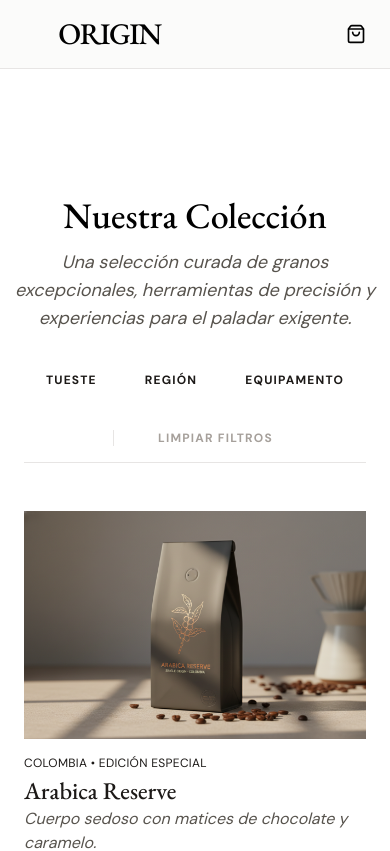
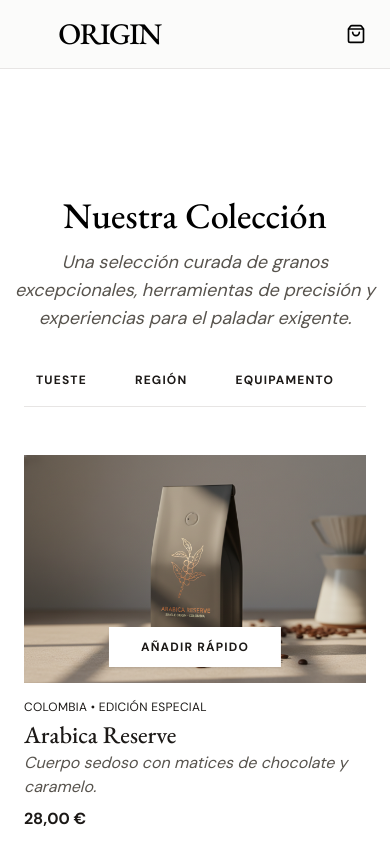
Before and after one commit to arturolguillen/devarturo-1-catalog-page, a Next.js app: page / in a window 390 px wide. Shown: the top 851 px of the page. Built offline with nearby package versions, Linux system fonts and the light colour scheme.

Commit message:
Refactor FilterBar layout for improved responsiveness and update ProductItem button for better visibility on hover

```diff
--- a/src/components/FilterBar.tsx
+++ b/src/components/FilterBar.tsx
@@ -3,7 +3,7 @@ export default function FilterBar({ children }: {
 }) {
     return (
         <section className="mb-12 px-6 max-w-7xl mx-auto translate-y-5 transition-all duration-700 ease-out delay-100">
-            <div className="flex flex-wrap justify-center items-center gap-6 border-b border-stone-200 pb-2">
+            <div className="flex items-center gap-6 border-b border-stone-200 pb-2 md:justify-center overflow-x-auto snap-x *:snap-center *:shrink-0">
                 {children}
             </div>
         </section>
--- a/src/components/ProductItem.tsx
+++ b/src/components/ProductItem.tsx
@@ -21,7 +21,8 @@ export default function ProductItem({ product }: {
                     className="w-full h-auto block transition-transform duration-1000 group-hover:scale-105"
                 />
                 <div className="absolute inset-0 bg-stone-900/5 opacity-0 group-hover:opacity-100 transition-opacity duration-500" />
-                <button className="absolute bottom-4 left-1/2 -translate-x-1/2 bg-white text-stone-900 px-8 py-3 text-xs font-bold uppercase tracking-widest whitespace-nowrap opacity-0 translate-y-2.5 transition-all divide-purple-400 ease-out group-hover:opacity-100 group-hover:translate-y-0 hover:bg-stone-900 hover:text-white cursor-pointer shadow-sm">{addToCartText}</button>
+                {/* <button className="absolute bottom-4 left-1/2 -translate-x-1/2 bg-white text-stone-900 px-8 py-3 text-xs font-bold uppercase tracking-widest whitespace-nowrap opacity-0 translate-y-2.5 transition-all divide-purple-400 ease-out group-hover:opacity-100 group-hover:translate-y-0 hover:bg-stone-900 hover:text-white cursor-pointer shadow-sm">{addToCartText}</button> */}
+                <button className="absolute bottom-4 left-1/2 -translate-x-1/2 bg-white text-stone-900 px-8 py-3 text-xs font-bold uppercase tracking-widest whitespace-nowrap hover:bg-stone-900 hover:text-white cursor-pointer shadow-sm transition-all ease-out xl:opacity-0 xl:translate-y-2.5 xl:group-hover:opacity-100 xl:group-hover:translate-y-0">{addToCartText}</button>
             </div>
             <div className="mt-4">
                 <p className="text-xs text-stone-900 uppercase tracking-wide mb-1">{tag}</p>
```
